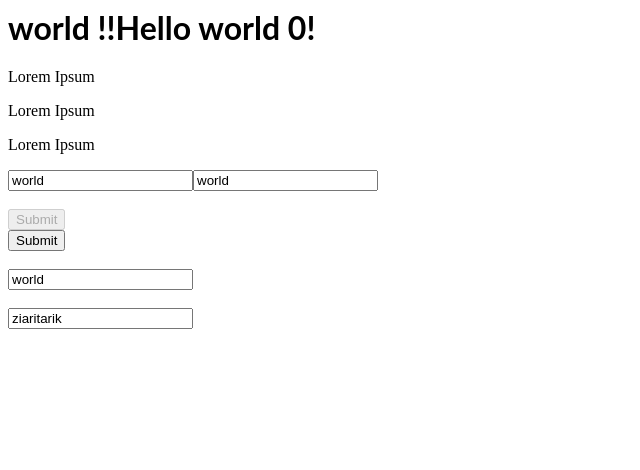
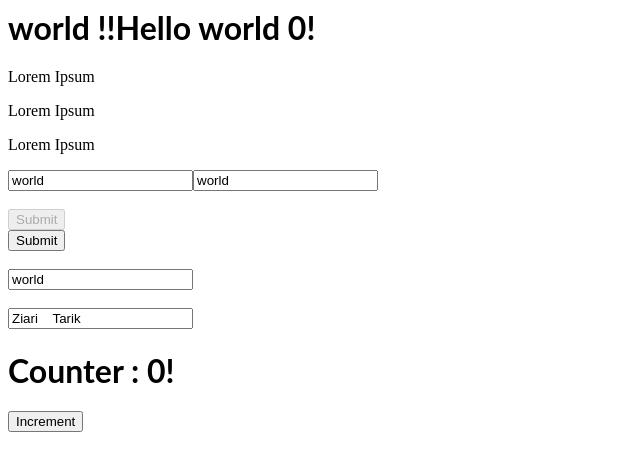
Before and after one commit to ziaritarik/angular-ivy-z28ivf, an Angular app: page / in a window 1280 px wide. Shown: the top 470 px of the page, without its empty margins (0-640 px from the left). Built offline with nearby package versions, Linux system fonts and the light colour scheme.

Commit message:
1 file modified

```diff
--- a/src/app/hello.component.ts
+++ b/src/app/hello.component.ts
@@ -21,16 +21,20 @@ import { Component, Input } from '@angular/core';
 
   <input [value]="getMessage()"/><br><br>
   <input [value]="getname()"/>
+
+  <h1>Counter :  {{conteur}}!</h1>
+  <button (click)="increment()">Increment</button>
   `,
   styles: [`h1 { font-family: Lato; }`],
 })
 export class HelloComponent {
   message = 'world';
   counter = 0;
+  conteur = 0;
   LongText = 'Lorem Ipsum';
   disabled = false;
-  lastname = 'tarik';
-  firstname = 'ziari';
+  lastName = 'Tarik';
+  firstName = 'Ziari';
   constructor() {
     /*
     setInterval(() => {
@@ -46,6 +50,9 @@ export class HelloComponent {
     return 'world';
   }
   getname() {
-    return this.firstname + '' + this.lastname;
+    return this.firstName + '    ' + this.lastName;
+  }
+  increment() {
+    return this.conteur++;
   }
 }
```
